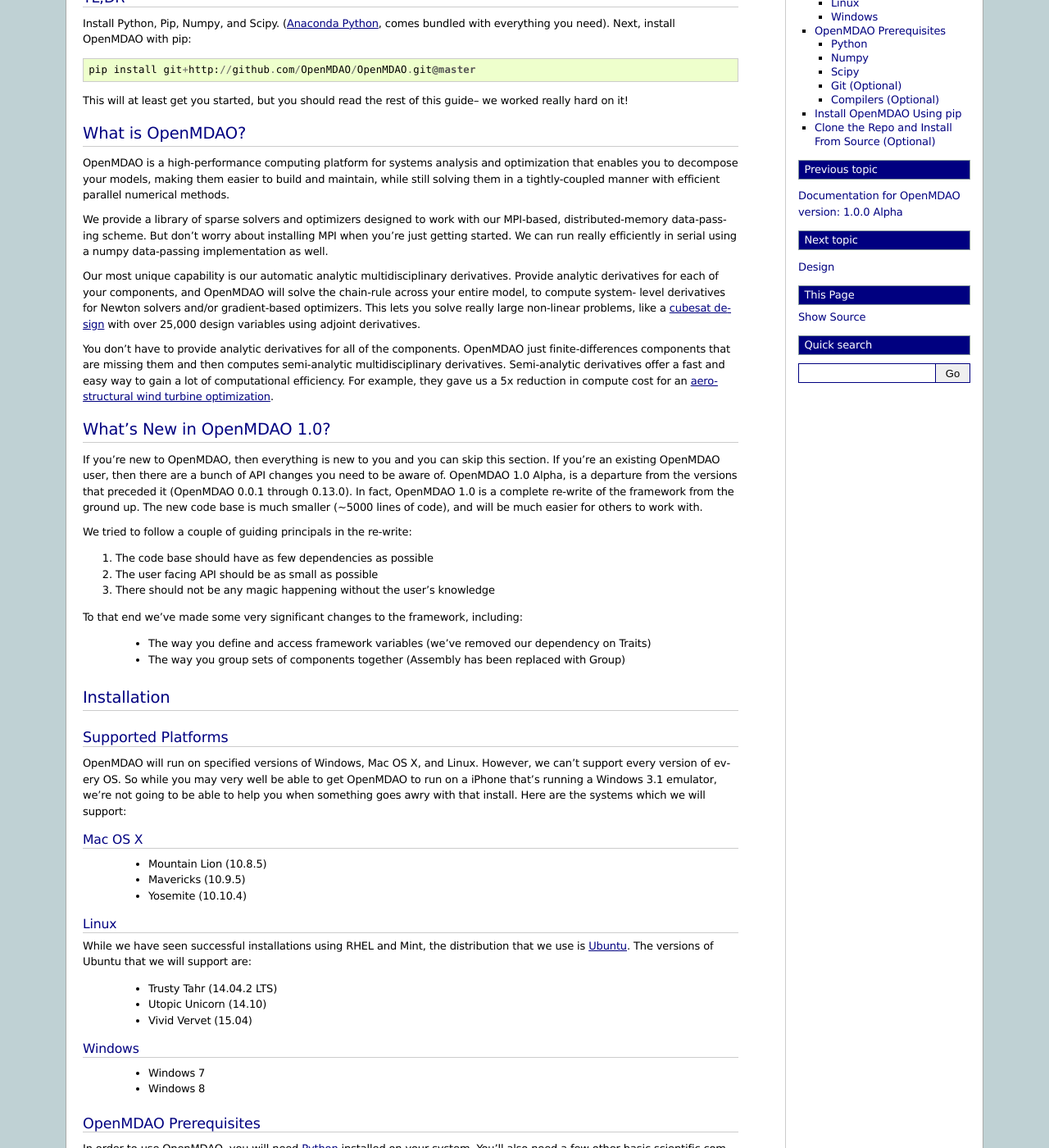
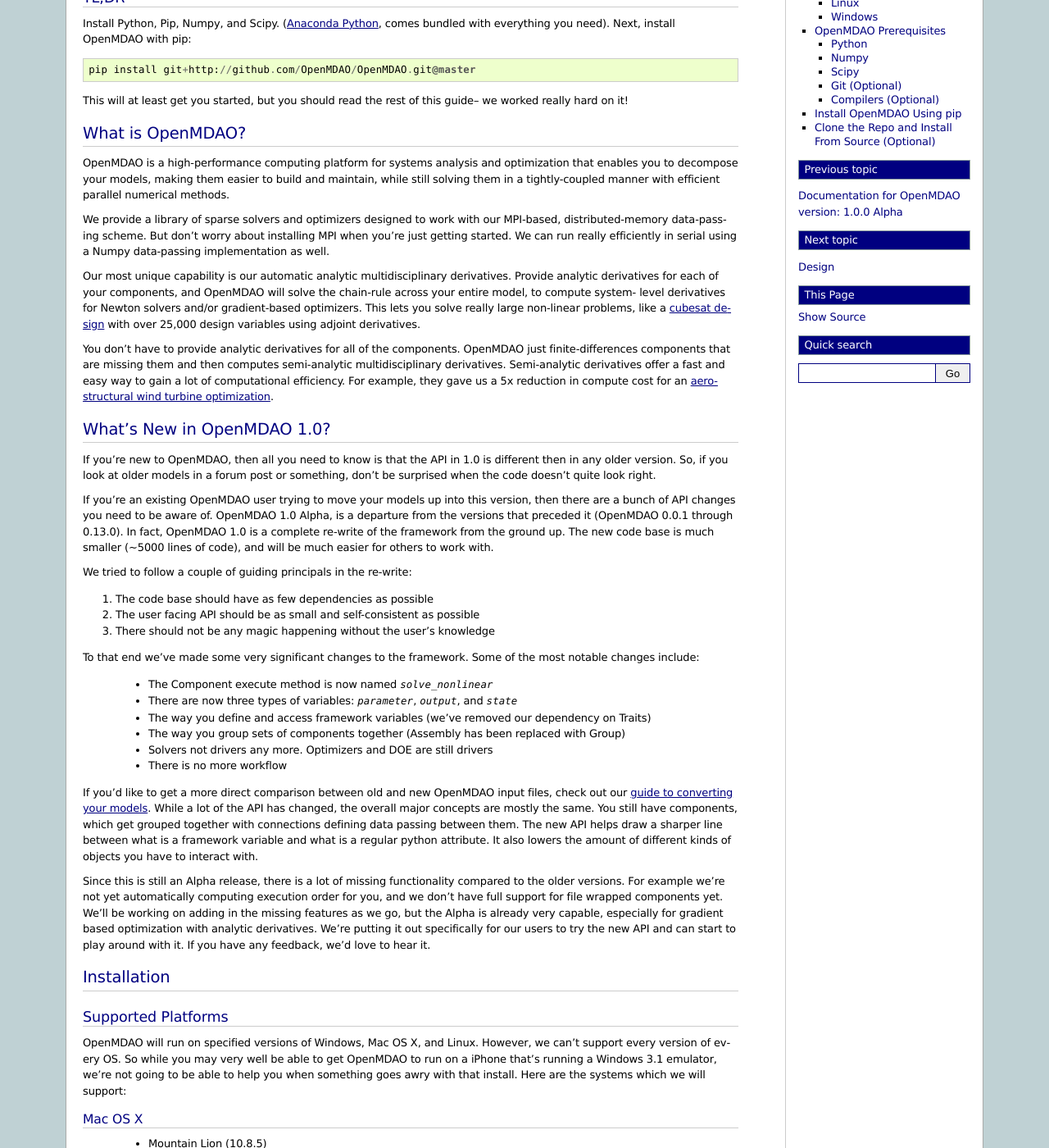
Before and after one commit to OpenMDAO/OpenMDAO1, a Sphinx documentation site: the page built from openmdao/docs/getting-started/install.rst, in a window 1280 px wide and 1400 px high, scrolled down 296 px. Shown: the whole window at 82% size. Built offline with Sphinx 7.4.7, drawn with Linux system fonts in a browser that asks for light colours; pages that are not in the unit, such as notebooks, are missing from menus.

Commit message:
whats new

```diff
--- a/openmdao/docs/getting-started/install.rst
+++ b/openmdao/docs/getting-started/install.rst
@@ -44,7 +44,7 @@ numerical methods.
 We provide a library of sparse solvers and optimizers designed to work
 with our MPI-based, distributed-memory data-passing scheme. But don't worry about
 installing MPI when you're just getting started. We can run really efficiently in
-serial using a numpy data-passing implementation as well.
+serial using a Numpy data-passing implementation as well.
 
 Our most unique capability is our automatic analytic multidisciplinary derivatives.
 Provide analytic derivatives for each of your components, and
@@ -64,8 +64,12 @@ reduction in compute cost for an `aero-structural wind turbine optimization
 What's New in OpenMDAO 1.0?
 ===========================
 
-If you're new to OpenMDAO, then everything is new to you and you can skip this section.
-If you're an existing OpenMDAO user, then there are a bunch of API changes you need to be aware of.
+If you're new to OpenMDAO, then all you need to know is that the API in 1.0 is different
+then in any older version. So, if you look at older models in a forum post or something,
+don't be surprised when the code doesn't quite look right.
+
+If you're an existing OpenMDAO user trying to move your models up into this version,
+then there are a bunch of API changes you need to be aware of.
 OpenMDAO 1.0 Alpha, is a departure from the versions that preceded it (OpenMDAO 0.0.1 through 0.13.0).
 In fact, OpenMDAO 1.0 is a complete re-write of the framework from the ground up. The new code base is
 much smaller (~5000 lines of code), and will be much easier for others to work with.
@@ -73,15 +77,34 @@ much smaller (~5000 lines of code), and will be much easier for others to work w
 We tried to follow a couple of guiding principals in the re-write:
 
 #. The code base should have as few dependencies as possible
-#. The user facing API should be as small as possible
+#. The user facing API should be as small and self-consistent as possible
 #. There should not be any magic happening without the user's knowledge
 
-To that end we've made some very significant changes to the framework, including:
+To that end we've made some very significant changes to the framework. Some of the
+most notable changes include:
 
+  - The Component execute method is now named `solve_nonlinear`
+  - There are now three types of variables: `parameter`, `output`, and `state`
   - The way you define and access framework variables (we've removed our dependency on Traits)
   - The way you group sets of components together (Assembly has been replaced with Group)
+  - Solvers not drivers any more. Optimizers and DOE are still drivers
+  - There is no more workflow
 
+If you'd like to get a more direct comparison between old and new OpenMDAO input files,
+check out our `guide to converting your models <Pre-1.0 Conversion Guide>`_.
+While a lot of the API has changed, the overall major concepts are mostly the same.
+You still have components, which get grouped together with connections defining data
+passing between them. The new API helps draw a sharper line between what is a framework
+variable and what is a regular python attribute. It also lowers the amount of different
+kinds of objects you have to interact with.
 
+Since this is still an Alpha release, there is a lot of missing functionality
+compared to the older versions. For example we're not yet automatically computing
+execution order for you, and we don't have full support for file wrapped components
+yet. We'll be working on adding in the missing features as we go, but the Alpha is
+already very capable, especially for gradient based optimization with analytic derivatives.
+We're putting it out specifically for our users to try the new API and can start to
+play around with it. If you have any feedback, we'd love to hear it.
 
 ===================
 Installation
```
